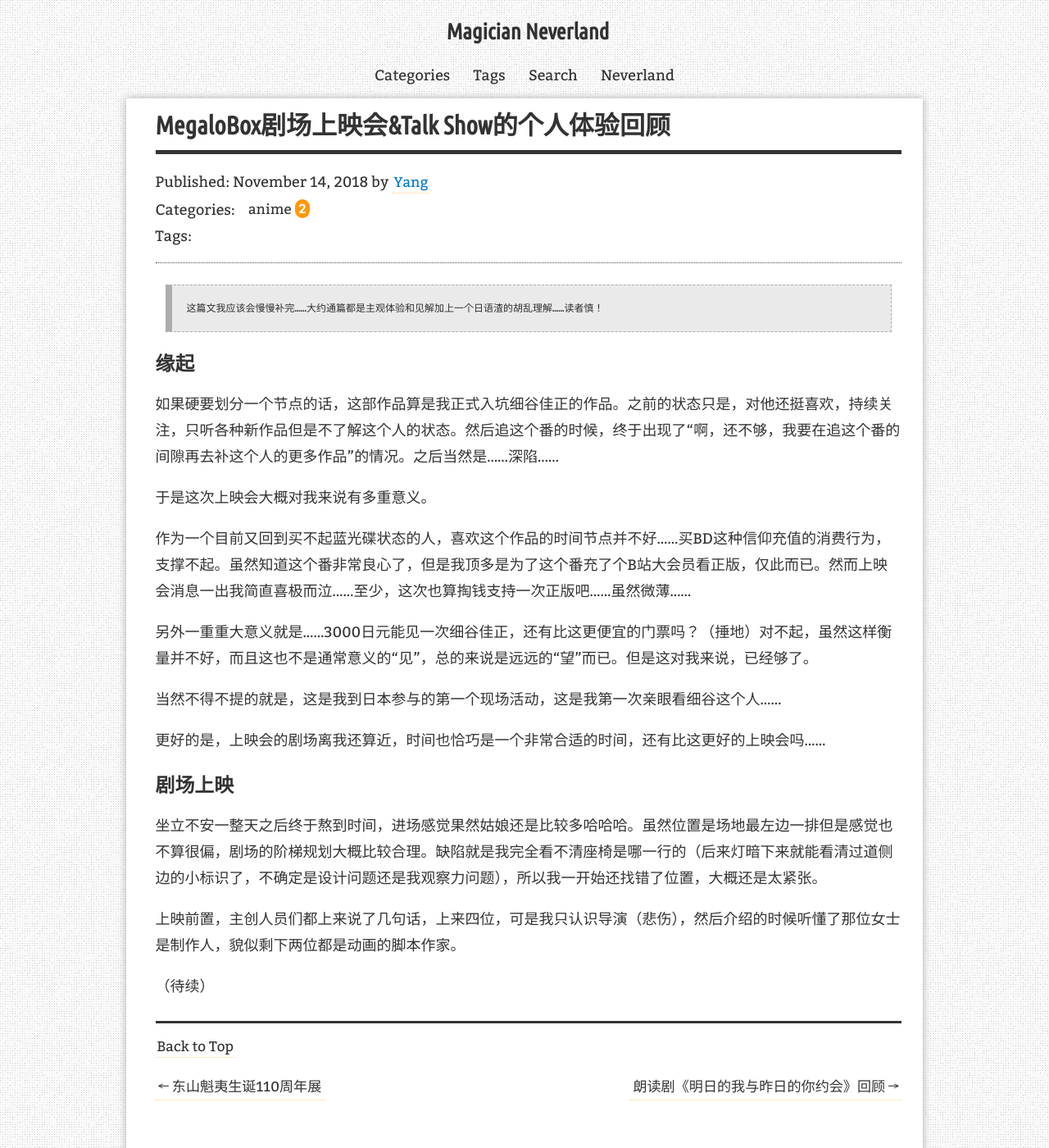
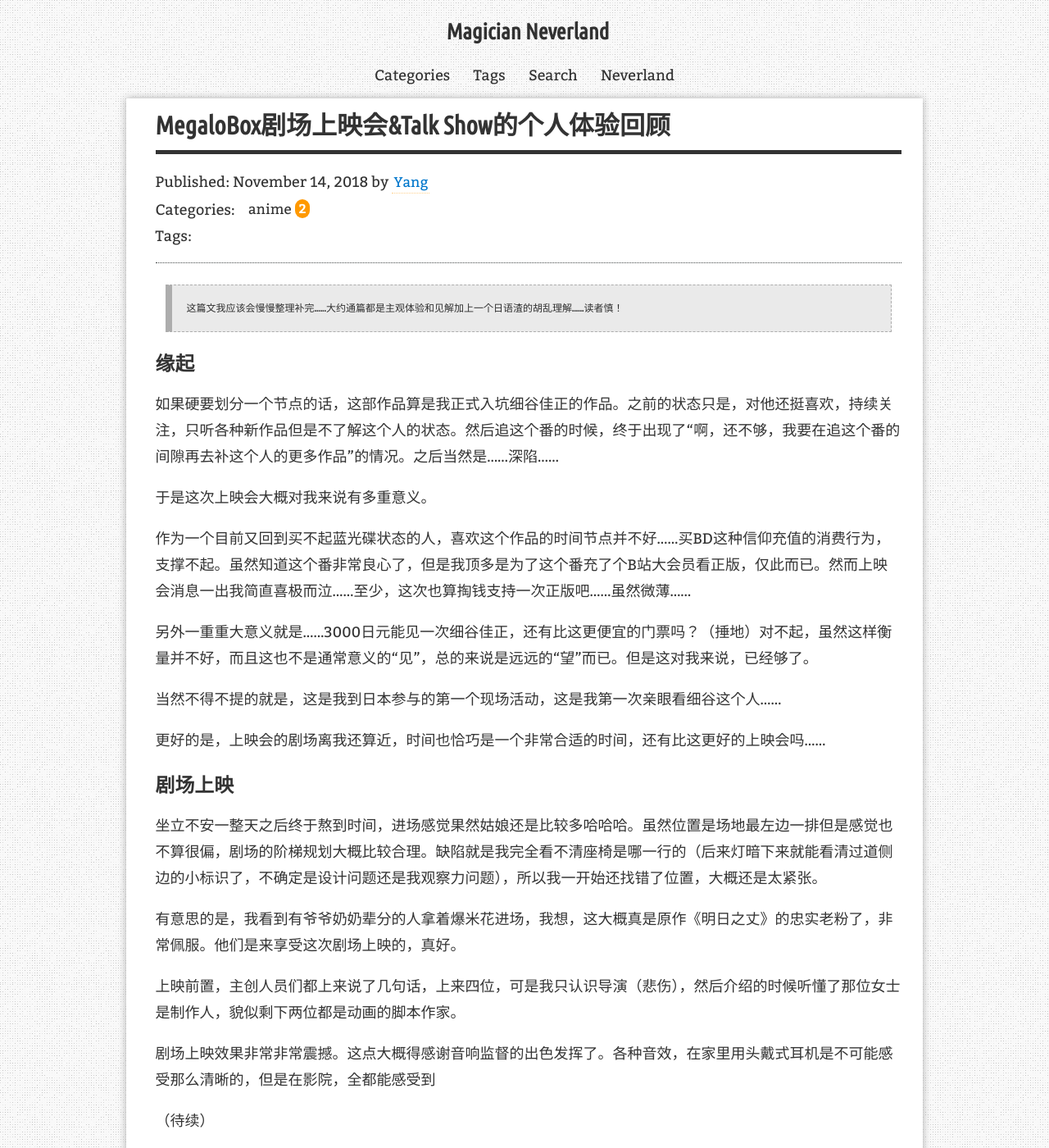
Before and after one commit to MagicianNeverland/magicianneverland.github.io, a Jekyll site: the page built from _posts/2018-11-14-megalobox-in-cinema.md, in a window 1280 px wide and 1400 px high. Shown: the whole window at 82% size. Built offline with Jekyll 4.4.1, drawn with Linux system fonts in a browser that asks for light colours; comment, search, counter and statistics services are not loaded.

Commit message:
modified post

```diff
--- a/_posts/2018-11-14-megalobox-in-cinema.md
+++ b/_posts/2018-11-14-megalobox-in-cinema.md
@@ -8,7 +8,7 @@
   - /2018/11/14/
 ---
 
-> 这篇文我应该会慢慢补完……大约通篇都是主观体验和见解加上一个日语渣的胡乱理解……读者慎！
+> 这篇文我应该会慢慢整理补完……大约通篇都是主观体验和见解加上一个日语渣的胡乱理解……读者慎！
 
 ### 缘起
 
@@ -28,6 +28,10 @@
 
 坐立不安一整天之后终于熬到时间，进场感觉果然姑娘还是比较多哈哈哈。虽然位置是场地最左边一排但是感觉也不算很偏，剧场的阶梯规划大概比较合理。缺陷就是我完全看不清座椅是哪一行的（后来灯暗下来就能看清过道侧边的小标识了，不确定是设计问题还是我观察力问题），所以我一开始还找错了位置，大概还是太紧张。
 
+有意思的是，我看到有爷爷奶奶辈分的人拿着爆米花进场，我想，这大概真是原作《明日之丈》的忠实老粉了，非常佩服。他们是来享受这次剧场上映的，真好。
+
 上映前置，主创人员们都上来说了几句话，上来四位，可是我只认识导演（悲伤），然后介绍的时候听懂了那位女士是制作人，貌似剩下两位都是动画的脚本作家。
 
+剧场上映效果非常非常震撼。这点大概得感谢音响监督的出色发挥了。各种音效，在家里用头戴式耳机是不可能感受那么清晰的，但是在影院，全都能感受到
+
 （待续）
```
Also changed, not shown: _posts/2019-03-17-my-tomorrow-your-yesterday-reading.md (+10 -0 lines).
